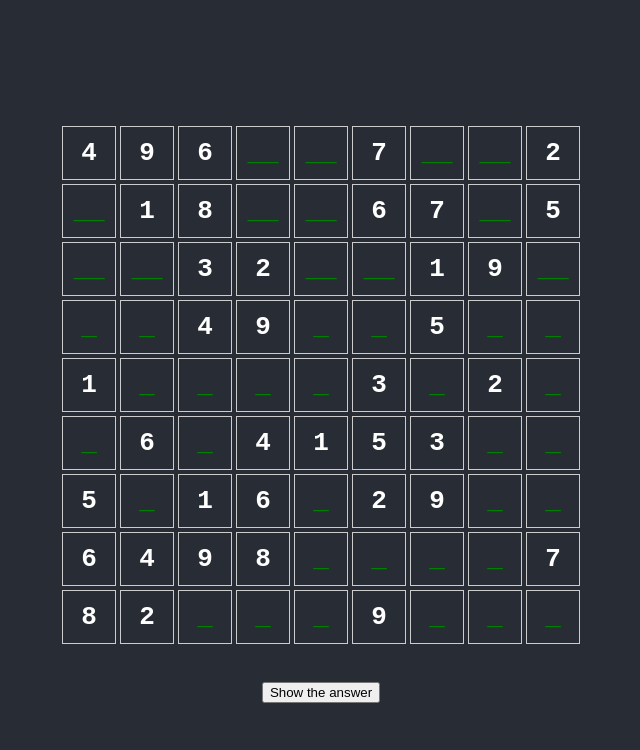
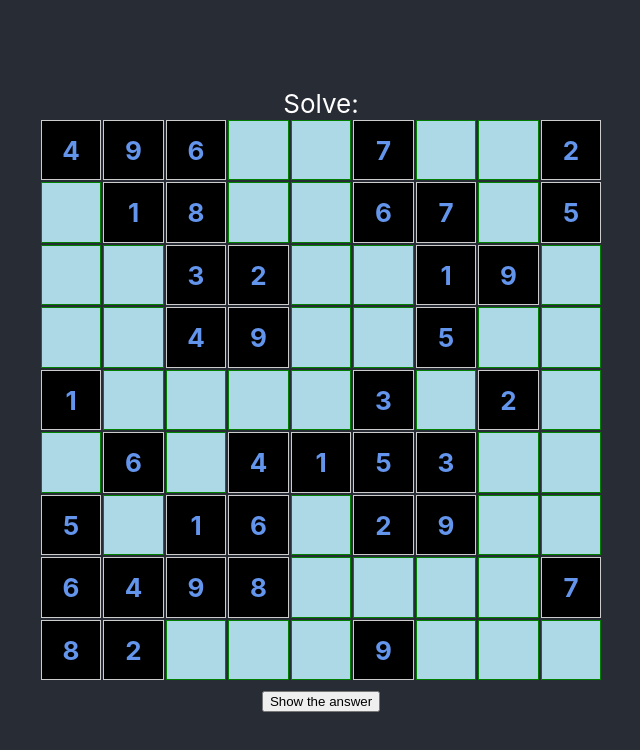
Before and after one commit to mosahle7/Sudoku, a React (Create React App) app: page / in a window 1280 px wide. Shown: the top 750 px of the page, without its empty margins (319-959 px from the left). Built offline with nearby package versions, Linux system fonts and the light colour scheme.

Commit message:
_ changed and some colour modifications

```diff
--- a/src/App.css
+++ b/src/App.css
@@ -43,15 +43,23 @@
 }
 
 .grid-row span {
-  width: 2em;
-  height: 2em;
+  width: 2.25em;
+  height: 2.25em;
   display: flex;
   align-items: center;
   justify-content: center;
-  border: 1px solid #ccc;
-  margin: 2px;
+  /* border: 1px solid #ccc; */
+  margin: 1px;
+
 }
 
 .green-cell {
-  color: green;
+  border: 1.5px solid green;
+  background-color: lightblue;
 }
+
+.normal-cell{
+  border: 1.5px solid #ccc;
+  color: cornflowerblue;
+  background-color: rgb(0, 0, 0);
+}
--- a/src/App.js
+++ b/src/App.js
@@ -1,4 +1,4 @@
-import { solveSudoku, printGrid} from './sudoku';
+import { solved, printGrid} from './sudoku';
 import { useState } from 'react';
 import logo from './logo.svg';
 import './App.css';
@@ -8,20 +8,18 @@ function App() {
   const [click, setClick] = useState(false);
 
   const grid=[
-    [4,9,6,'__','__',7,'__','__',2],
-    ['__',1,8,'__','__',6,7,'__',5],
-    ['__','__',3,2,'__','__',1,9,'__'],
-    ['_','_',4,9,'_','_',5,'_','_'],
-    [1,'_','_','_','_',3,'_',2,'_'],
-    ['_',6,'_',4,1,5,3,'_','_'],
-    [5,'_',1,6,'_',2,9,'_','_'],
-    [6,4,9,8,'_','_','_','_',7],
-    [8,2,'_','_','_',9,'_','_','_'],
+    [4,9,6,'','',7,'','',2],
+    ['',1,8,'','',6,7,'',5],
+    ['','',3,2,'','',1,9,''],
+    ['','',4,9,'','',5,'',''],
+    [1,'','','','',3,'',2,''],
+    ['',6,'',4,1,5,3,'',''],
+    [5,'',1,6,'',2,9,'',''],
+    [6,4,9,8,'','','','',7],
+    [8,2,'','','',9,'','',''],
 ]
-  const inputGrid = grid;
-
-
-  // const solution = solveSudoku(grid);
+  const inputGrid = [...grid.map(row => [...row])]; // Deep copy to preserve the original grid
+  const solution = solved(grid);
 
   return (
     <div className="App">
@@ -29,13 +27,22 @@ function App() {
         {/* <img src={logo} className="App-logo" alt="logo" /> */}
 
       <div className=''>
-      <pre>{printGrid(grid)}</pre>
+      {!click &&
+      <div>Solve:
+      {printGrid(inputGrid)}
+      </div>
+        }
+
+      {click &&
+        <div>Solved Sudoku Grid:
+        {printGrid(solution)}
+        {console.log(solution)}
+        </div>
+      }
+
+      {/* <pre>{printGrid(inputGrid)}</pre> */}
       {!click && <button onClick={() =>setClick(true)}>Show the answer</button>}
       {click && <button onClick={() =>setClick(false)}>Hide the answer</button>}
-      {click&&solveSudoku(grid) &&
-        <pre>Solved Sudoku Grid:
-        {'\n\n'+printGrid(grid)}
-        </pre>}
         </div>
         </header>
 
--- a/src/sudoku.js
+++ b/src/sudoku.js
@@ -1,5 +1,5 @@
-
-export function solveSudoku(grid) {
+export function solved(grid){
+  function solveSudoku(grid) {
     function isSafe(i,j,x,grid) {
         for(let k=0;k<=8;k++){
             if (grid[i][k] === x || grid[k][j]===x) {
@@ -25,7 +25,7 @@ export function solveSudoku(grid) {
 
         for(let r=0;r<=8;r++){
             for(let c=0;c<=8;c++){
-                if (grid[r][c] === '__'){
+                if (grid[r][c] === ''){
                     isEmpty=true;
                     i=r;
                     j=c;
@@ -41,11 +41,14 @@ export function solveSudoku(grid) {
                 grid[i][j]=x;
                 if(solveSudoku(grid)) return true;
 
-                grid[i][j]='__';
+                grid[i][j]='';
             }
         }
         return false;
     }
+    solveSudoku(grid);
+    return grid;
+  }
 
 // if(solveSudoku(grid)){
 //     // console.log('Sudoku solved! :');
@@ -60,8 +63,9 @@ export function printGrid(grid) {
         {grid.map((row,rowInd) => (
           <div key={rowInd} className="grid-row">
             {row.map((cell,cellInd) => (
-              <span key={cellInd} className={cell === '_' || cell === '__' ? 'green-cell': ''}>
+              <span key={cellInd} className={ cell === ''? 'green-cell': 'normal-cell'}>
                 {cell}
+                {console.log(cellInd)}
               </span>
             ))}
 
```
